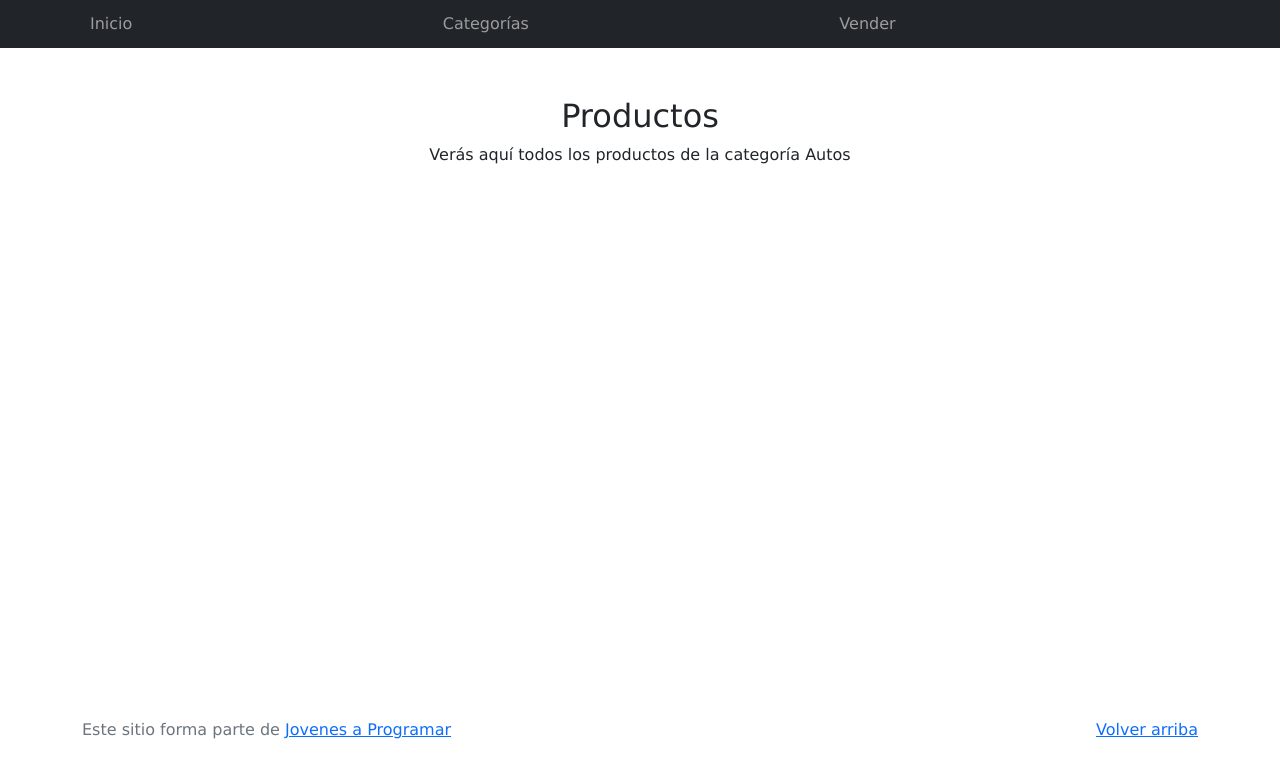
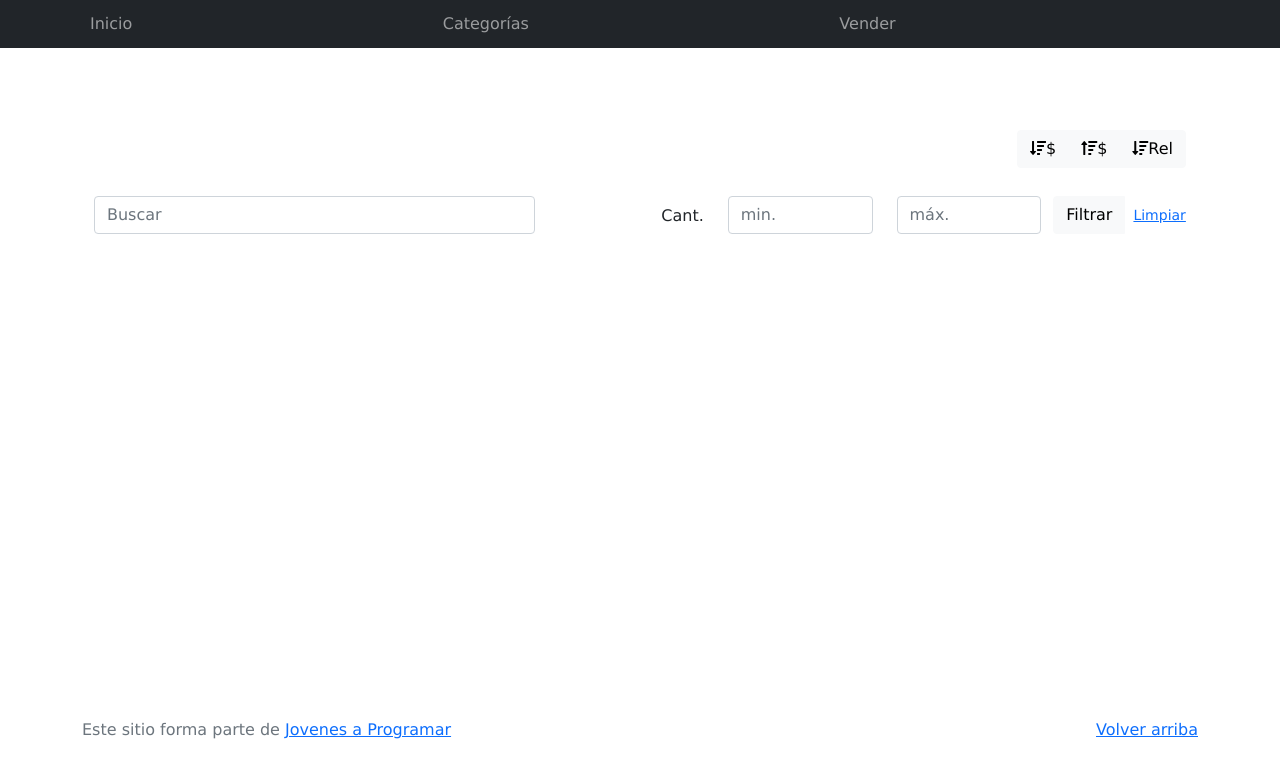
Before and after one commit to sofy1208/E-Mercado, a plain HTML site: page products.html in a window 1280 px wide. Drawn offline with Linux system fonts and the light colour scheme.

Commit message:
filter html

```diff
--- a/products.html
+++ b/products.html
@@ -36,23 +36,54 @@
       </div>
     </div>
   </nav>
-
   <main class="pb-5 container">
     <div class="container">
-      <div class="alert text-center">
-        <h2 class="alert-heading">Productos</h2>
-        <p>Verás aquí todos los productos de la categoría Autos</p>
+      <div id="title-section" class="alert text-center"></div>
+      <div class="row">
+        <div class="col text-end">
+          <div class="btn-group btn-group-toggle mb-4" data-bs-toggle="buttons">
+            <input type="radio" class="btn-check" name="options" id="sortDescPrice">
+            <label class="btn btn-light" for="sortDescPrice"><i class="fas fa-sort-amount-down mr-1"></i>$</label>
+            <input type="radio" class="btn-check" name="options" id="sortAscPrice">
+            <label class="btn btn-light" for="sortAscPrice"><i class="fas fa-sort-amount-up mr-1"></i>$</label>
+            <input type="radio" class="btn-check" name="options" id="sortDescRelevance">
+            <label class="btn btn-light" for="sortDescRelevance"><i class="fas fa-sort-amount-down mr-1"></i>Rel</label>
+          </div>
+        </div>
+      </div>
+      <div class="row">
+        <div class="col-lg-6 offset-lg-6 col-md-12 mb-1 container"></div>
+      </div>
+      <div class="row">
+        <div class="col-5">
+          <input class="form-control search-input" type="text" placeholder="Buscar" id="searchInput">
+        </div>
+        <div class="col">
+          <p class="font-weight-normal text-end my-2">Cant.</p>
+        </div>
+        <div class="col">
+          <input class="form-control" type="number" placeholder="min." id="rangeFilterPriceMin" min=0>
+        </div>
+        <div class="col">
+          <input class="form-control" type="number" placeholder="máx." id="rangeFilterPriceMax" min=0>
+        </div>
+        <div class="col p-0">
+          <div class="btn-group" role="group">
+            <button class="btn btn-light btn-block" id="rangeFilterPrice">Filtrar</button>
+            <button class="btn btn-link btn-sm" id="clearRangeFilter">Limpiar</button>
+          </div>
+        </div>
       </div>
       <div id="products-list" class="mt-4"></div>
     </div>
   </main>
-
   <footer class="text-muted">
     <div class="container">
       <p class="float-end">
         <a href="#">Volver arriba</a>
       </p>
-      <p>Este sitio forma parte de <a href="https://jovenesaprogramar.edu.uy/" target="_blank">Jovenes a Programar</a></p>
+      <p>Este sitio forma parte de <a href="https://jovenesaprogramar.edu.uy/" target="_blank">Jovenes a Programar</a>
+      </p>
     </div>
   </footer>
   <div id="spinner-wrapper">
```
